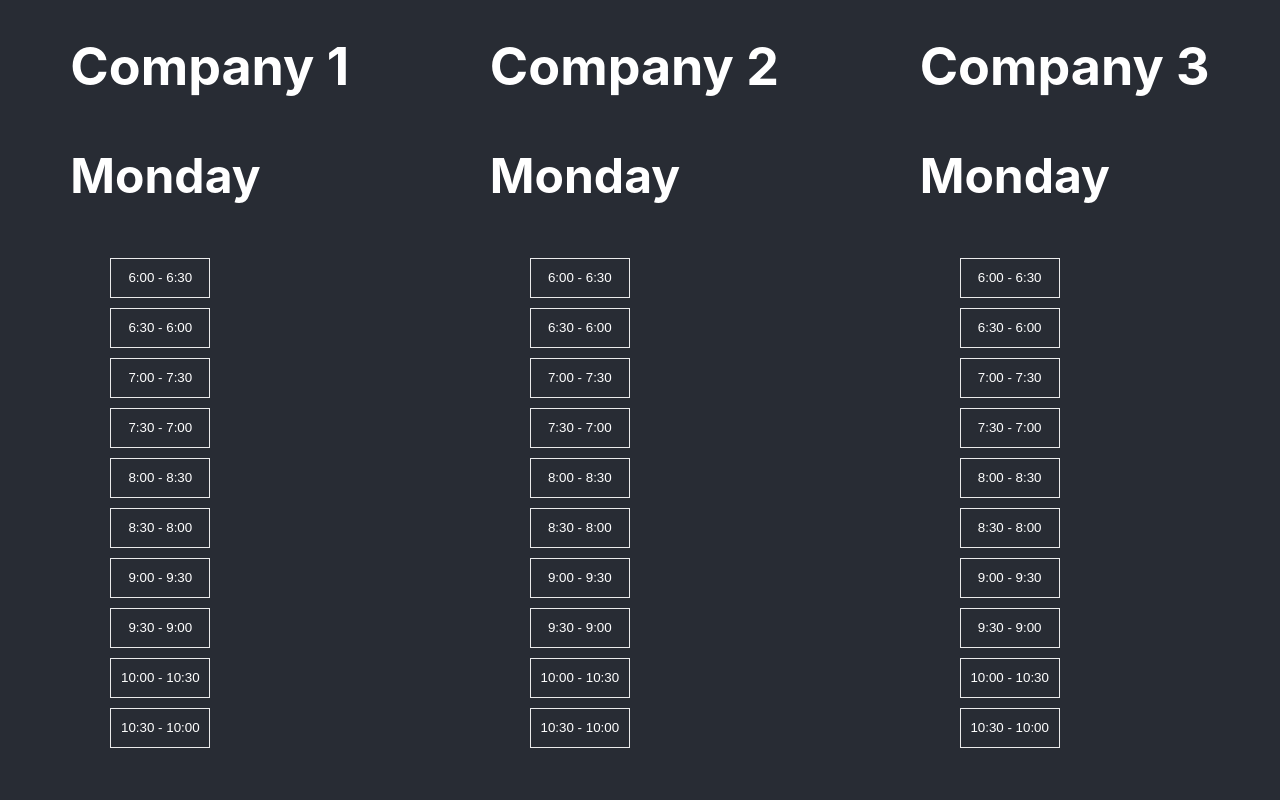
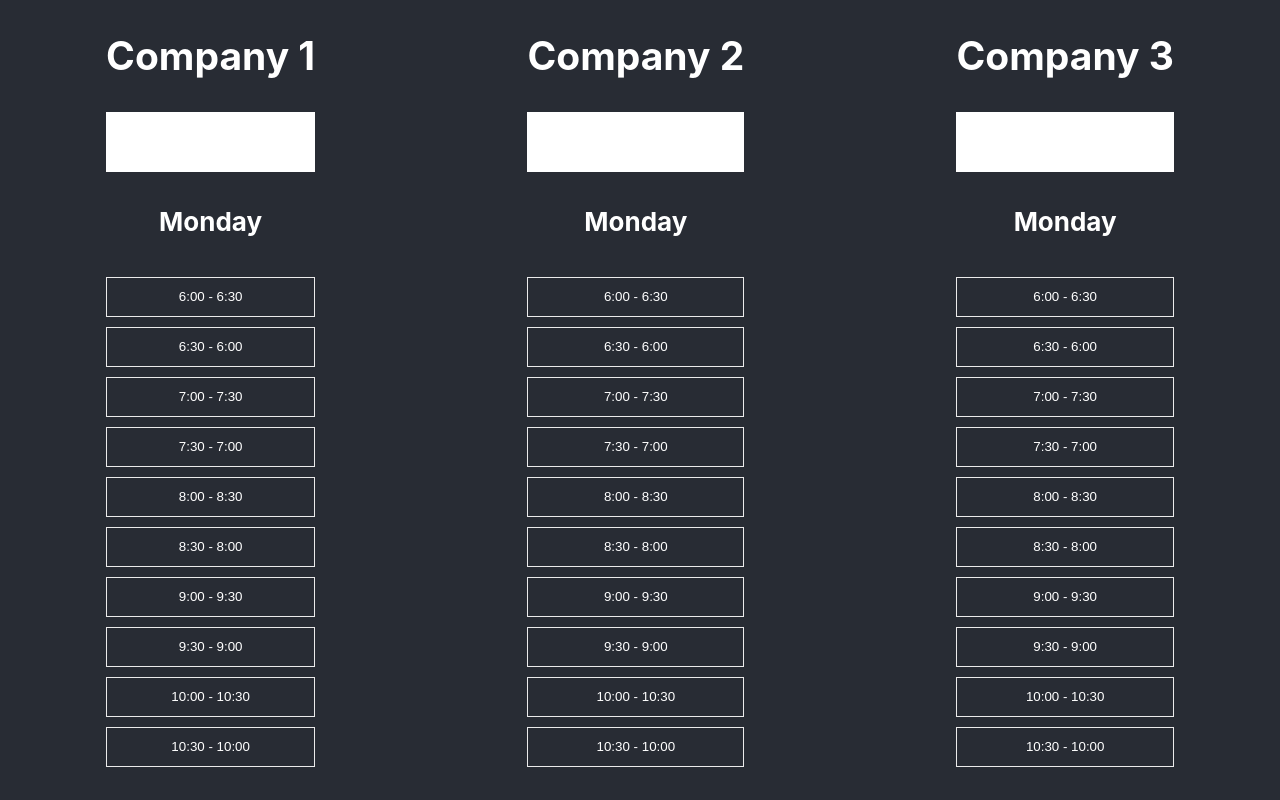
Before and after one commit to michaeleze/time-slot, a React (Create React App) app: page / in a window 1280 px wide. Shown: the top 800 px of the page. Built offline with nearby package versions, Linux system fonts and the light colour scheme.

Commit message:
code refactor

```diff
--- a/src/component/App.css
+++ b/src/component/App.css
@@ -8,3 +8,7 @@
   font-size: calc(10px + 2vmin);
   color: white;
 }
+
+ul{
+  padding: 0;
+}
--- a/src/component/App.tsx
+++ b/src/component/App.tsx
@@ -1,28 +1,28 @@
 import React, {useState} from 'react';
-import TimeSlot from './time-slot';
 import './App.css';
 import mock from '../__mock/mock.json';
+import Company from "./company";
 
 function App() {
-  const [state, setState] = useState<Array<string>>([]);
-  const [timebooked, setTimeBooked] = useState<boolean>();
+  const [state, setState] = useState<any>([]);
 
   const handleClick = (event: any) => {
-    const currentTime = state?.find(item => item === event.target.value) // Find Booked time;
-    if(!currentTime){
-      setState([...state, event.target.value]);
-    }
+    // const currentTime = state?.find(item => item === event.target.value) // Find Booked time;
+      setState({[event.target.name]: event.target.value});
   };
+
 
   return (
     <div className="App">
       {console.log(state)}
       {
         mock?.map(item => (
-          <div key={item?.id}>
-            <h1>{item?.name}</h1>
-            <TimeSlot handleClick={handleClick} timeSlots={item?.time_slots}/>
-          </div>
+          <Company
+            bookedTime={state}
+            handleClick={handleClick}
+            item={item}
+            key={item.id}
+          />
         ))
       }
     </div>
--- /dev/null
+++ b/src/component/company/index.css
@@ -0,0 +1,6 @@
+.currentSchedule {
+  background: white;
+  color: black;
+  height: 60px;
+  text-align: center;
+}
--- /dev/null
+++ b/src/component/company/index.tsx
@@ -0,0 +1,22 @@
+import React, {useState} from "react";
+import TimeSlot from "../time-slot";
+import './index.css';
+
+const Company = (props: any) => {
+  const { bookedTime, handleClick, item } = props;
+
+  return (
+    <div key={item?.id}>
+      <h2>{item?.name}</h2>
+      <p className="currentSchedule">{bookedTime[item?.name]}</p>
+      <TimeSlot
+        bookedTime={bookedTime}
+        companyName = {item?.name}
+        handleClick={handleClick}
+        timeSlots={item?.time_slots}
+      />
+    </div>
+  )
+}
+
+export default Company;
--- a/src/component/time-slot/index.css
+++ b/src/component/time-slot/index.css
@@ -1,6 +1,6 @@
 .day {
   font-weight: bold;
-  font-size: 3rem;
+  text-align: center;
 }
 
 .timeList {
@@ -13,7 +13,7 @@
   border: 1px solid #ebebeb;
   color: white;
   height: 40px;
-  width: 100px;
+  width: 100%;
   margin: 5px auto;
   box-sizing: border-box;
   cursor: pointer;
@@ -21,6 +21,11 @@
 }
 
 .timeSlot:hover {
-  background: white;
+  border: 1px solid green;
+  color: white;
+}
+
+.timeSlot:disabled {
+  background: #ffffff;
   color: black;
 }
--- a/src/component/time-slot/index.tsx
+++ b/src/component/time-slot/index.tsx
@@ -1,23 +1,33 @@
-import React, {useState} from "react";
+import React from "react";
 import {groupTimeSlots, getTime} from '../../utility';
 import './index.css';
 
 const TimeSlot = (props: any) => {
-  const {handleClick, timeSlots} = props;
+  const {
+    bookedTime,
+    companyName,
+    handleClick,
+    timeSlots
+  } = props;
   const groupedTimeSlot = groupTimeSlots(timeSlots);
 
-  return (
+  const GroupedTimeSlot = () => (
     <>
       {
         groupedTimeSlot.map(item => (
           <div key={item?.day}>
-            <p className='day'>{item?.day}</p>
+            <h4 className='day'>{item?.day}</h4>
             <ul>
               {
-                item?.slots?.map((slot: any) => (
+                item?.slots?.map((slot: any) => {
+                  //const checkUnavailableTime = bookedTime.find((time: string) => time === String(getTime(slot?.start_time, slot?.end_time)));
+
+                  return (
                     <li className="timeList" key={slot?.start_time}>
                       <button
                         className="timeSlot"
+                        name={companyName}
+                        // disabled = {Boolean(checkUnavailableTime)}
                         onClick={handleClick}
                         value={String(getTime(slot?.start_time, slot?.end_time))}
                       >
@@ -25,14 +35,17 @@ const TimeSlot = (props: any) => {
                       </button>
                     </li>
 
-                ))
+                  )
+                })
               }
             </ul>
           </div>
         ))
       }
     </>
-  )
+  );
+
+  return <GroupedTimeSlot />;
 };
 
 export default TimeSlot
```
Lines whose indentation alone changed are shown as unchanged.
